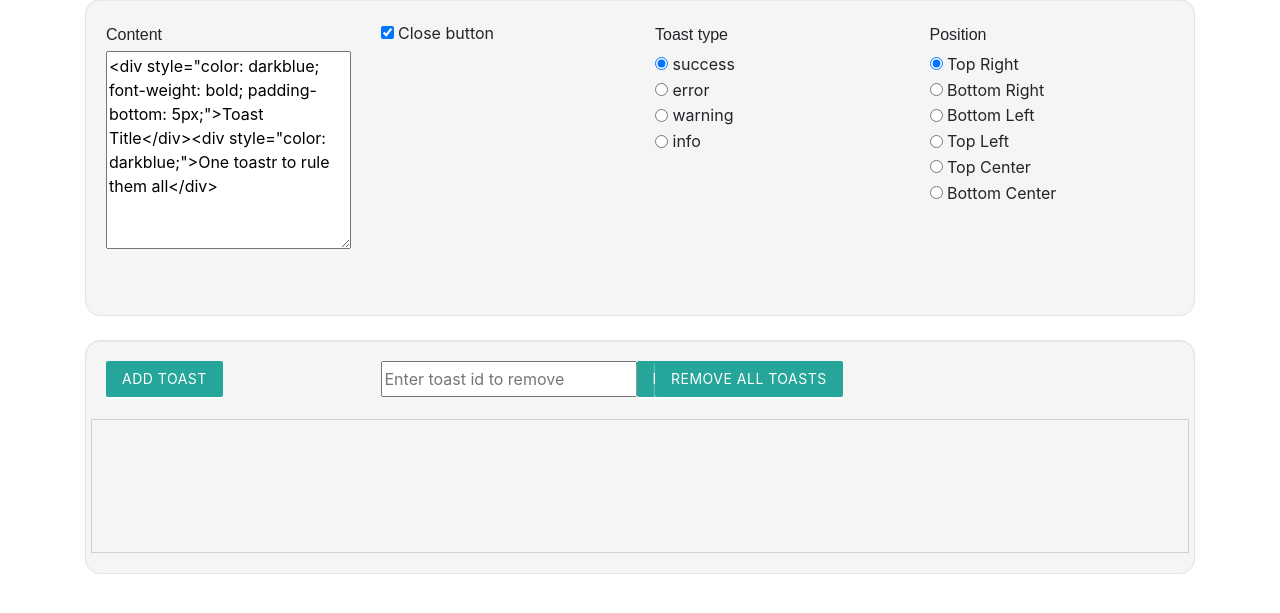
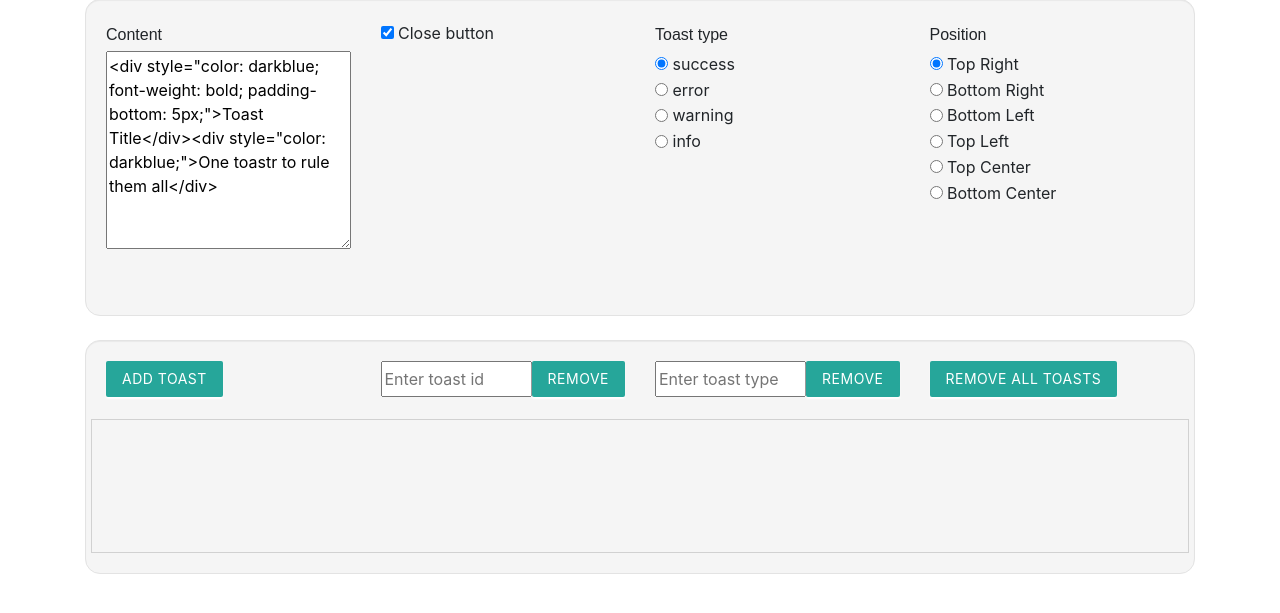
Before and after one commit to we-are-frontend/super-toastr, a website built with webpack: page index.html in a window 1280 px wide. Shown: the part 57-670 px from the top of the page. Built offline with nearby package versions, Linux system fonts and the light colour scheme.

Commit message:
feat: add remove by types

```diff
--- a/demo.css
+++ b/demo.css
@@ -60,6 +60,10 @@ label {
 
 .red-light{
     background-color: var(--red-light);;
+}
+
+.input-remove {
+    width: 30px;
 }
 
 #demo .btn {
--- a/index.html
+++ b/index.html
@@ -56,7 +56,7 @@
 
     <br />
 
-    <section id="demo" class="well">
+    <section id="demo" class="col-12 well">
         <div class="row">
                 <!--
                 <h3>All toast IDs</h3>
@@ -69,10 +69,17 @@
                 </button>
             </div>
 
-            <div class="col-3 col-lg-3 pb-3">
+            <div class="col-12 col-lg-3 pb-3">
                 <div class="flex-container">
-                    <input type="text" name='st-to-remove-toast-id' class="input-field" placeholder="Enter toast id to remove">
+                    <input type="text" name='st-to-remove-toast-id' class="input-remove input-field" placeholder="Enter toast id">
                     <button type="submit" class="btn remove-btn" onClick="removeToastById()">remove</button>
+                </div>
+            </div>
+
+            <div class="col-12 col-lg-3 pb-3">
+                <div class="flex-container">
+                    <input type="text" name='st-to-remove-toast-type' class="input-remove input-field" placeholder="Enter toast type">
+                    <button type="submit" class="btn remove-btn" onClick="removeToastByType()">remove</button>
                 </div>
             </div>
 
@@ -150,6 +157,16 @@
         }
     }
 
+    function removeToastByType() {
+        const toRemoveToastType = document.querySelector('input[name="st-to-remove-toast-type"]').value;
+        if (toRemoveToastType) {
+            const currentToastId = instanceA.removeAllToastTypes([toRemoveToastType]);
+
+            document.getElementById('st-current-toast-type').innerHTML = '';
+            document.getElementById('st-json-config').innerHTML = '';
+        }
+    }
+
     function removeAllToasts() {
         instanceA.removeAllToasts();
     }
--- a/package.json
+++ b/package.json
@@ -1,6 +1,6 @@
 {
   "name": "super-toastr",
-  "version": "0.0.11",
+  "version": "0.0.12",
   "description": "toastr solution with the particularity of stacking at one spot with the possibility of navigating the toasts.",
   "main": "index.js",
   "scripts": {
--- a/super-toastr.js
+++ b/super-toastr.js
@@ -82,6 +82,16 @@ class SuperToastr {
     }
 
     return this.currentToastID;
+  }
+
+  removeAllToastTypes(types) {
+    this.toastIds.forEach(toastId => {
+      types.forEach(type => {
+        if (toastId.includes(type)) {
+          this.removeToastById(toastId);
+        }
+      });
+    });
   }
 
   addToast(config = {}) {
```
Also changed, not shown: README.md, dist/super-toastr.bundle.js, 1 other file.
